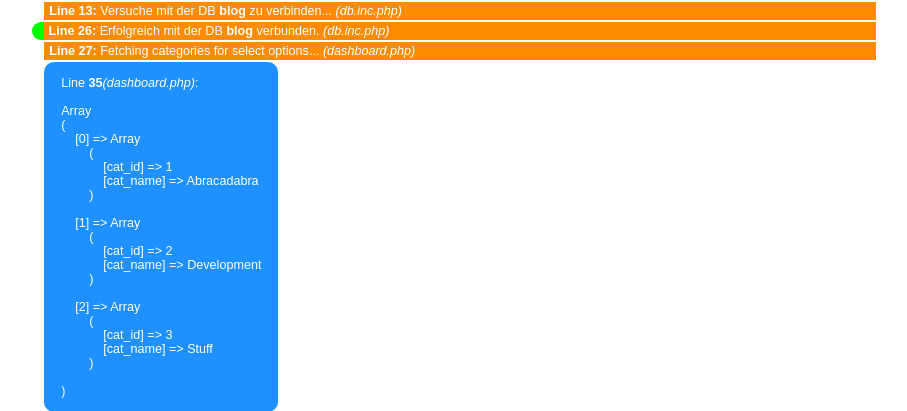
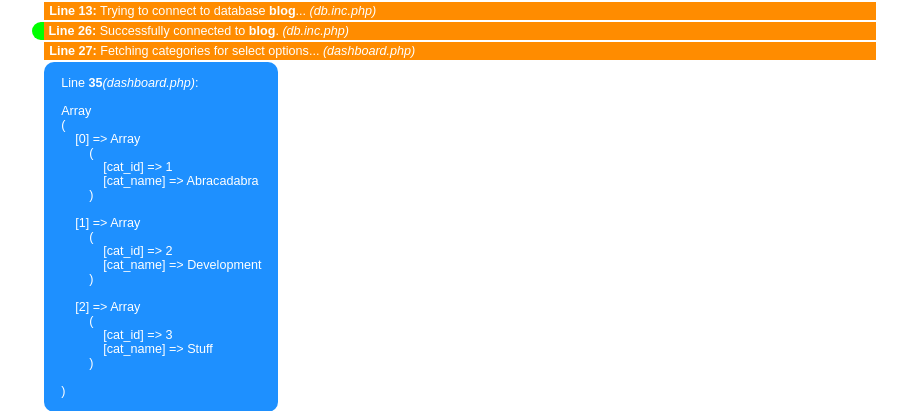
Before and after one commit to sharafc/php-explorer-blog, a PHP site: page /dashboard.php in a window 1280 px wide. Shown: the top 411 px of the page, without its empty margins (186-1093 px from the left). Run offline with PHP 8.4, Linux system fonts and the light colour scheme; a user stored in the database is signed in; data comes from the database, SQL or seed files in the repository.

```diff
--- a/dashboard.php
+++ b/dashboard.php
@@ -251,12 +251,14 @@ if (isset($_POST["addBlogpostSent"])) {
     <?php include_once("./header.php") ?>
 
     <main>
+        <!-- General transaction feedback -->
         <?php if (isset($transactionResultState)) : ?>
             <div class="<?= $transactionResultState["state"] ?> col-100">
                 <?= $transactionResultState["message"] ?>
             </div>
         <?php endif ?>
 
+        <!-- Blogpost form -->
         <form action="" method="POST" class="dashboard col-66" enctype="multipart/form-data">
             <input type="hidden" name="addBlogpostSent">
             <fieldset>
@@ -297,6 +299,7 @@ if (isset($_POST["addBlogpostSent"])) {
             </fieldset>
         </form>
 
+        <!-- Category form -->
         <form action="" method="POST" class="dashboard col-33">
             <input type="hidden" name="addCategorySent">
             <fieldset>
--- a/header.php
+++ b/header.php
@@ -82,6 +82,7 @@ if (isset($_POST["loginSent"])) {
 }
 ?>
 <header>
+    <!-- "Profile" links or login form -->
     <?php if (isset($_SESSION["id"])) : ?>
         <div class="header-meta">
             <?php if (isset($_SESSION["firstname"]) && isset($_SESSION["lastname"])) : ?>
--- a/include/config.inc.php
+++ b/include/config.inc.php
@@ -3,22 +3,22 @@
 define("DELIMITER_PATH", "/");
 define("DELIMITER_FILE", ".");
 
-/* Form validation/handling */
-define("INPUT_MIN_LENGTH", 2);
-define("INPUT_MAX_LENGTH", 256);
-
-/* Debugging */
+/* Debugging switches */
 define("DEBUG", true);          // Debugging for main document
 define("DEBUG_F", true);        // Debugging for functions
 define("DEBUG_ARRAY", true);    // Debugging for arrays
 define("DEBUG_DB", true);       // Debugging for database
 
-/* Database */
+/* Database options */
 define("DB_SYSTEM", "mysql");
 define("DB_HOST", "localhost");
 define("DB_NAME", "blog");
 define("DB_USER", "root");
 define("DB_PWD", "");
+
+/* Form validation presets */
+define("INPUT_MIN_LENGTH", 2);
+define("INPUT_MAX_LENGTH", 256);
 
 /* Image upload */
 define("IMAGE_MAX_HEIGHT", 700);
@@ -26,5 +26,5 @@ define("IMAGE_MAX_WIDTH", 700);
 define("IMAGE_MAX_SIZE", 128 * 1024);
 define("IMAGE_ALLOWED_MIMETYPES", array("image/jpeg", "image/jpg", "image/gif", "image/png"));
 
-/* Standard path */
+/* Standard path for image upload */
 define("IMAGE_UPLOADPATH", "uploaded_images");
--- a/include/db.inc.php
+++ b/include/db.inc.php
@@ -3,27 +3,27 @@
 /**
  * Creates a database connection with PDO
  * Configuration and values are stored in an external config file
-  *
- * @param string $dbname (optional) Name of the database to connect to
+ *
+ * @param string $dbname (optional) Name of the database to connect to, defaults to DB_NAME
  * @return object $pdo The PHP database object
  */
 function dbConnect($dbname = DB_NAME)
 {
     if (DEBUG_DB) {
-        echo "<p class='debugDb'><b>Line " . __LINE__ . ":</b> Versuche mit der DB <b>$dbname</b> zu verbinden... <i>(" . basename(__FILE__) . ")</i></p>\r\n";
+        echo "<p class='debugDb'><b>Line " . __LINE__ . ":</b> Trying to connect to database <b>$dbname</b>... <i>(" . basename(__FILE__) . ")</i></p>\r\n";
     }
 
     try {
         $pdo = new PDO(DB_SYSTEM . ":host=" . DB_HOST . "; dbname=$dbname; charset=utf8mb4", DB_USER, DB_PWD);
     } catch (PDOException $error) {
         if (DEBUG_DB) {
-            echo "<p class='error'><b>Line " . __LINE__ . ":</b> <i>FEHLER: " . $error->GetMessage() . " </i> <i>(" . basename(__FILE__) . ")</i></p>\r\n";
+            echo "<p class='error'><b>Line " . __LINE__ . ":</b> <i>ERROR: " . $error->GetMessage() . " </i> <i>(" . basename(__FILE__) . ")</i></p>\r\n";
         }
         exit;
     }
 
     if (DEBUG_DB) {
-        echo "<p class='debugDb ok'><b>Line " . __LINE__ . ":</b> Erfolgreich mit der DB <b>$dbname</b> verbunden. <i>(" . basename(__FILE__) . ")</i></p>\r\n";
+        echo "<p class='debugDb ok'><b>Line " . __LINE__ . ":</b> Successfully connected to <b>$dbname</b>. <i>(" . basename(__FILE__) . ")</i></p>\r\n";
     }
 
     return $pdo;
--- a/include/uploadImage.inc.php
+++ b/include/uploadImage.inc.php
@@ -71,15 +71,15 @@ function uploadImage(
         echo "<p class='debugImageUpload'><b>Line " . __LINE__ . "</b>: \$imageMimeType: $imageMimeType <i>(" . basename(__FILE__) . ")</i></p>\r\n";
     }
 
-    if (!in_array($imageMimeType, $allowedMimeTypes)) { // check for allowed mime types
+    if (!in_array($imageMimeType, $allowedMimeTypes)) { // Check for allowed mime types
         $errorMessage = "Not an allowed Mime type";
-    } elseif ($imageHeight > $imageMaxHeight) { // check for allowed image height
+    } elseif ($imageHeight > $imageMaxHeight) { // Check for allowed image height
         $errorMessage = "Image height exceeds the allowed height of $imageMaxHeight pixel";
-    } elseif ($imageWidth > $imageMaxWidth) { // check for allowed image width
+    } elseif ($imageWidth > $imageMaxWidth) { // Check for allowed image width
         $errorMessage = "Image width exceeds the allowed width of $imageMaxWidth pixel";
-    } elseif ($fileSize > $imageMaxSize) { // check for allowed file size
+    } elseif ($fileSize > $imageMaxSize) { // Check for allowed file size
         $errorMessage = "File size exceeds the allowd size of " . round($imageMaxSize / 1024, 2) . "kB";
-    } else { // no errors
+    } else { // No errors
         $errorMessage = NULL;
     }
 
@@ -89,7 +89,7 @@ function uploadImage(
             echo "<p class='debugImageUpload ok'><b>Line " . __LINE__ . "</b>: No errors in image validation... <i>(" . basename(__FILE__) . ")</i></p>\r\n";
         }
 
-        // save image to disk
+        // Save image to disk
         if (!@move_uploaded_file($fileTempPath, $fileTargetPath)) {
             if (DEBUG_F) {
                 echo "<p class='debugImageUpload err'><b>Line " . __LINE__ . "</b>: Error while moving file from <i>'$fileTempPath'</i> to <i>'$fileTargetPath'</i>! <i>(" . basename(__FILE__) . ")</i></p>\r\n";
```
Also changed, not shown: index.php (+4 -3 lines).
